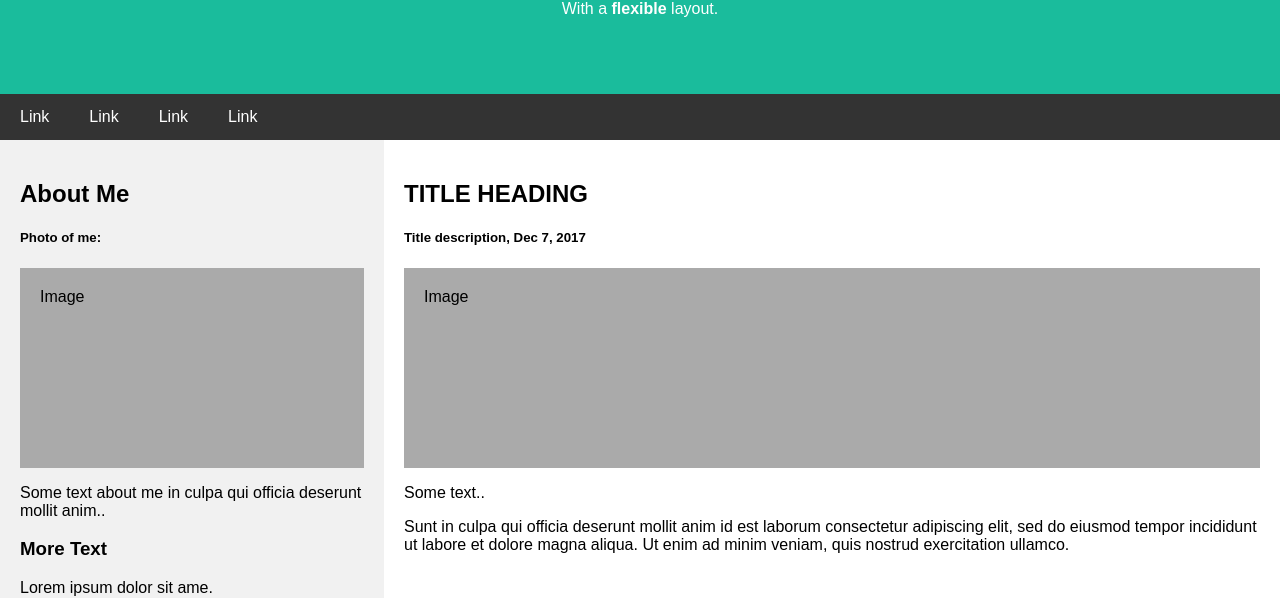
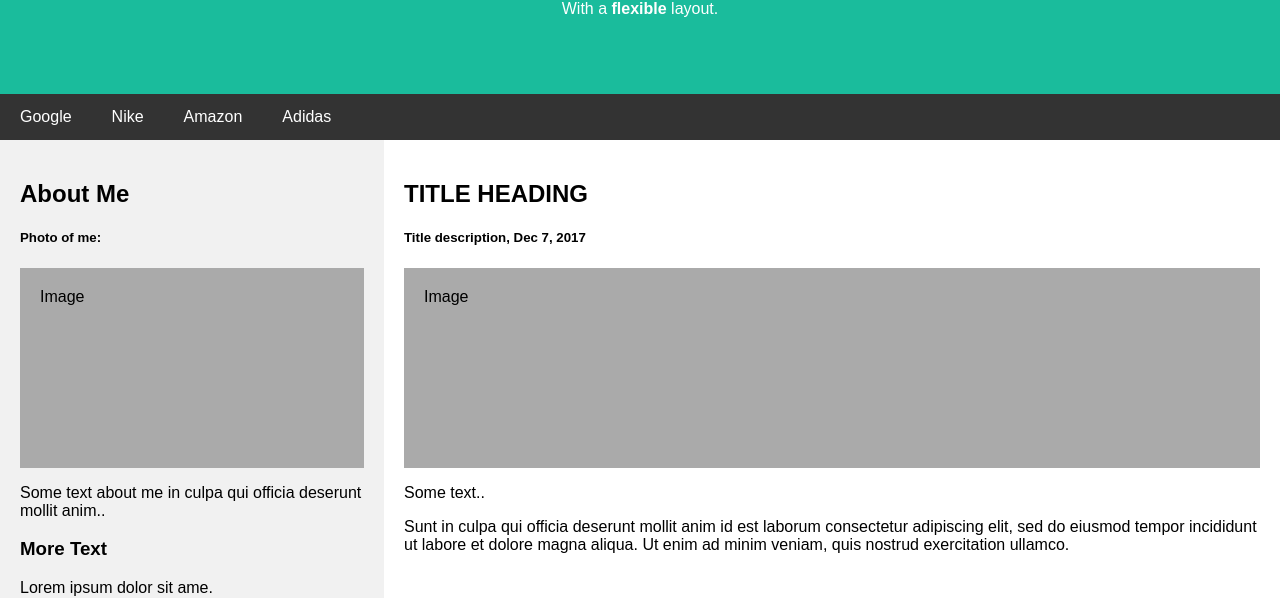
Before and after one commit to Professor-moises/website-template, a plain HTML site: page index.html in a window 1280 px wide. Shown: the part 210-808 px from the top of the page. Drawn offline with Linux system fonts and the light colour scheme.

Commit message:
Update index.html

```diff
--- a/index.html
+++ b/index.html
@@ -4,31 +4,25 @@
 <title>Page Title</title>
 <meta charset="UTF-8">
 <meta name="viewport" content="width=device-width, initial-scale=1">
-
 <link rel="stylesheet" href="style.css">
-
 </head>
 <body>
-
 <!-- Note -->
 <div style="background:yellow;padding:5px">
   <h4 style="text-align:center">Resize the browser window to see the responsive effect.</h4>
 </div>
-
 <!-- Header -->
 <div class="header">
   <h1>My Website</h1>
   <p>With a <b>flexible</b> layout.</p>
 </div>
-
 <!-- Navigation Bar -->
 <div class="navbar">
-  <a href="#">Link</a>
-  <a href="#">Link</a>
-  <a href="#">Link</a>
-  <a href="#">Link</a>
+  <a href="https://www.google.com">Google</a>
+  <a href="https://www.nike.com">Nike</a>
+  <a href="https://www.amazon.com">Amazon</a>
+  <a href="https://www.adidas.com">Adidas</a>
 </div>
-
 <!-- The flexible grid (content) -->
 <div class="row">
   <div class="side">
@@ -56,11 +50,9 @@
     <p>Sunt in culpa qui officia deserunt mollit anim id est laborum consectetur adipiscing elit, sed do eiusmod tempor incididunt ut labore et dolore magna aliqua. Ut enim ad minim veniam, quis nostrud exercitation ullamco.</p>
   </div>
 </div>
-
 <!-- Footer -->
 <div class="footer">
   <h2>Footer</h2>
 </div>
-
 </body>
 </html>
```
